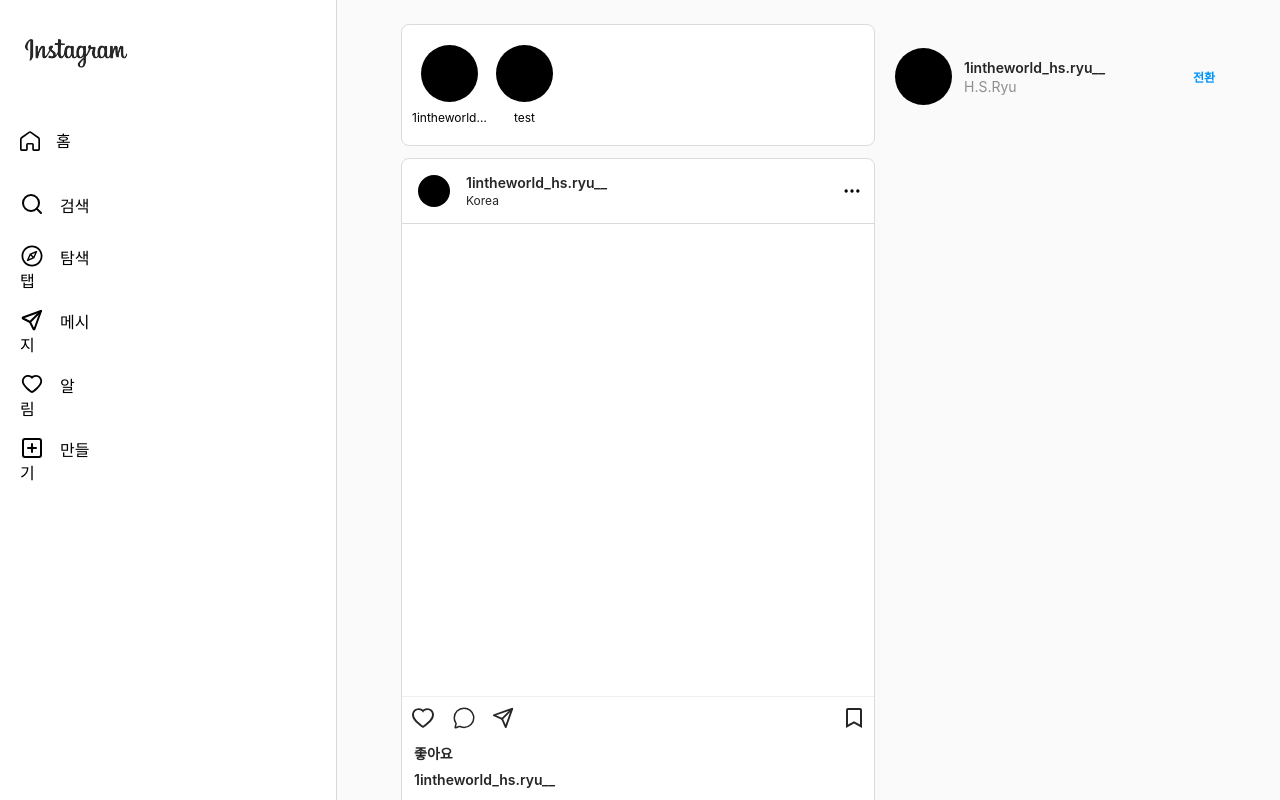
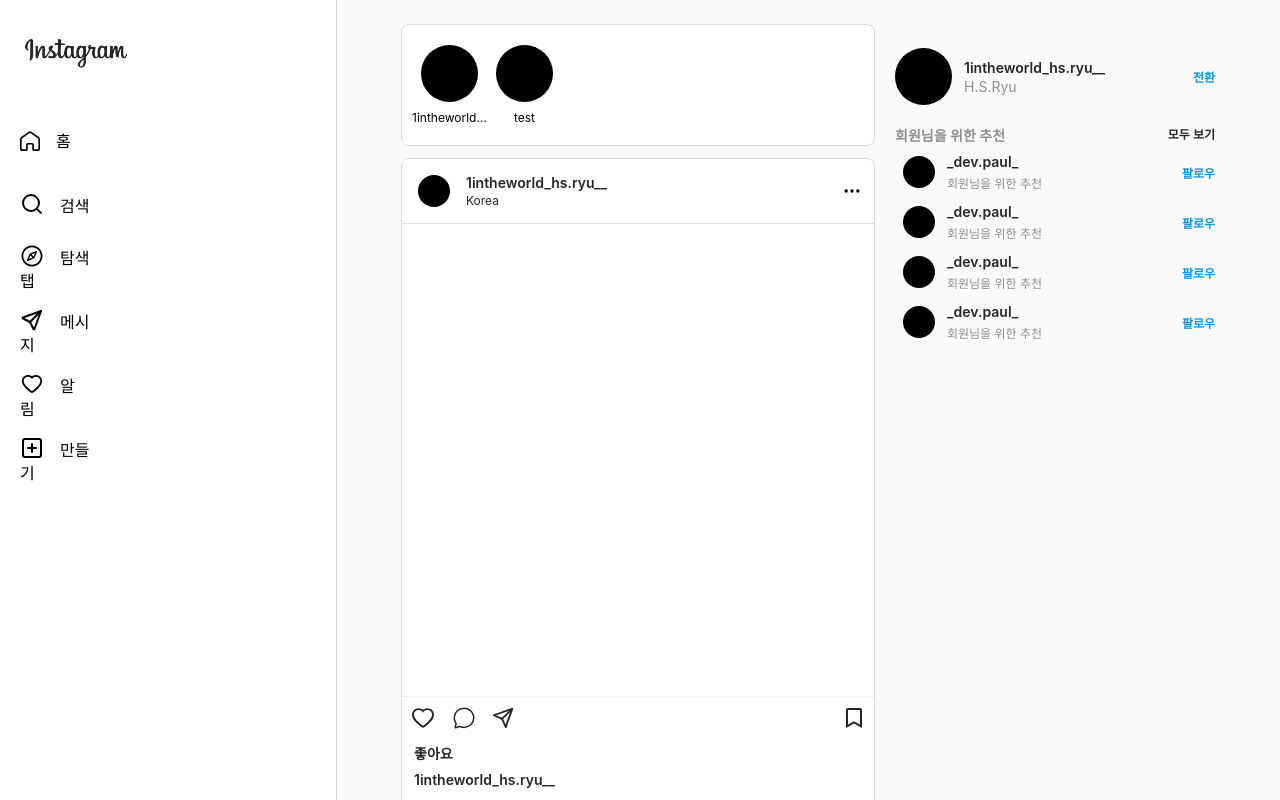
Before and after one commit to dsc-sangmyung/22-23-FE-Study-Paul, a React (Create React App) app: page / in a window 1280 px wide. Shown: the top 800 px of the page. Built offline with nearby package versions, Linux system fonts and the light colour scheme.

Commit message:
Profile List

```diff
--- /dev/null
+++ b/src/components/ProfileList.css
@@ -0,0 +1,45 @@
+.profile-list {
+  display: flex;
+  flex-direction: row;
+  align-items: center;
+
+  margin-top: 8px;
+  margin-bottom: 4px;
+  margin-left: 8px;
+}
+
+.list-profile-pic {
+  width: 32px;
+  height: 32px;
+  background-color: black;
+  border-radius: 100%;
+}
+
+.list-profile-id {
+  display: flex;
+  flex-direction: column;
+  margin-left: 12px;
+}
+
+#list-profile-recommend-id {
+  font-size: 14px;
+  font-weight: 600;
+  color: #262626;
+  margin-bottom: 4px;
+}
+
+#list-profile-recommend-sub {
+  font-size: 12px;
+  font-weight: 400;
+  color: #8E8E8E;
+}
+
+.blank {
+  flex: 1;
+}
+
+.list-profile-follow-button {
+  font-size: 12px;
+  font-weight: 600;
+  color: #0095F6;
+}
--- /dev/null
+++ b/src/components/ProfileList.js
@@ -0,0 +1,18 @@
+import React from "react"
+import './ProfileList.css'
+
+function ProfileList(props) {
+  return (
+    <div className="profile-list">
+      <div className="list-profile-pic"></div>
+      <div className="list-profile-id">
+        <div id="list-profile-recommend-id">{props.id}</div>
+        <div id="list-profile-recommend-sub">{props.sub}</div>
+      </div>
+      <div className="blank" />
+      <div className="list-profile-follow-button">팔로우</div>
+    </div>
+  )
+}
+
+export default ProfileList
--- a/src/pages/MainPage.css
+++ b/src/pages/MainPage.css
@@ -39,10 +39,28 @@
 }
 
 .profile-area {
+  display: flex;
+  flex-direction: column;
   width: 320px;
   height: 100%;
-  display: flex;
-
   margin-top: 48px;
   margin-left: 20px;
 }
+
+.profile-recommend {
+  display: flex;
+  flex-direction: row;
+  margin-top: 20px;
+}
+
+#recommend-text {
+  font-size: 14px;
+  font-weight: 600;
+  color: #8E8E8E;
+}
+
+#see-all {
+  font-size: 12px;
+  font-weight: 600;
+  color: #262626;
+}
--- a/src/pages/MainPage.js
+++ b/src/pages/MainPage.js
@@ -5,6 +5,7 @@
 import PostCard from '../components/PostCard'
 import StoryCard from "../components/StoryCard"
 import MyProfile from "../components/MyProfile"
+import ProfileList from "../components/ProfileList"
 
 function mainpage() {
   return (
@@ -29,6 +30,15 @@
         </div>
         <div className="profile-area">
           <MyProfile id="1intheworld_hs.ryu__" name="H.S.Ryu"/>
+          <div className="profile-recommend">
+            <div id="recommend-text">회원님을 위한 추천</div>
+            <div id="blank" />
+            <div id="see-all">모두 보기</div>
+          </div>
+          <ProfileList id="_dev.paul_" sub="회원님을 위한 추천"/>
+          <ProfileList id="_dev.paul_" sub="회원님을 위한 추천"/>
+          <ProfileList id="_dev.paul_" sub="회원님을 위한 추천"/>
+          <ProfileList id="_dev.paul_" sub="회원님을 위한 추천"/>
         </div>
       </div>
     </div>
```
